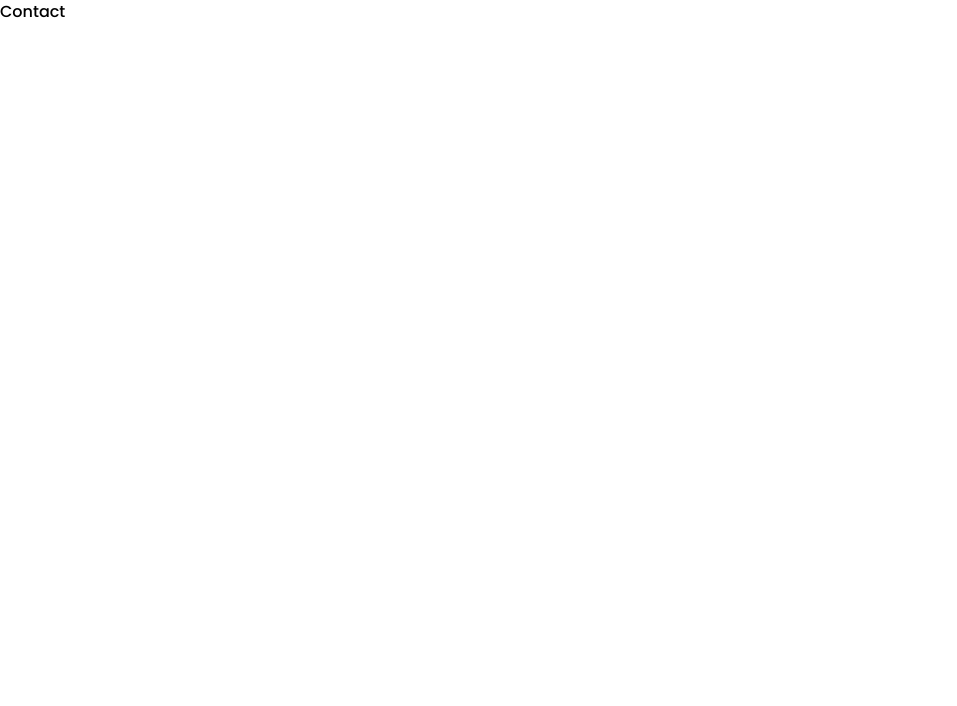
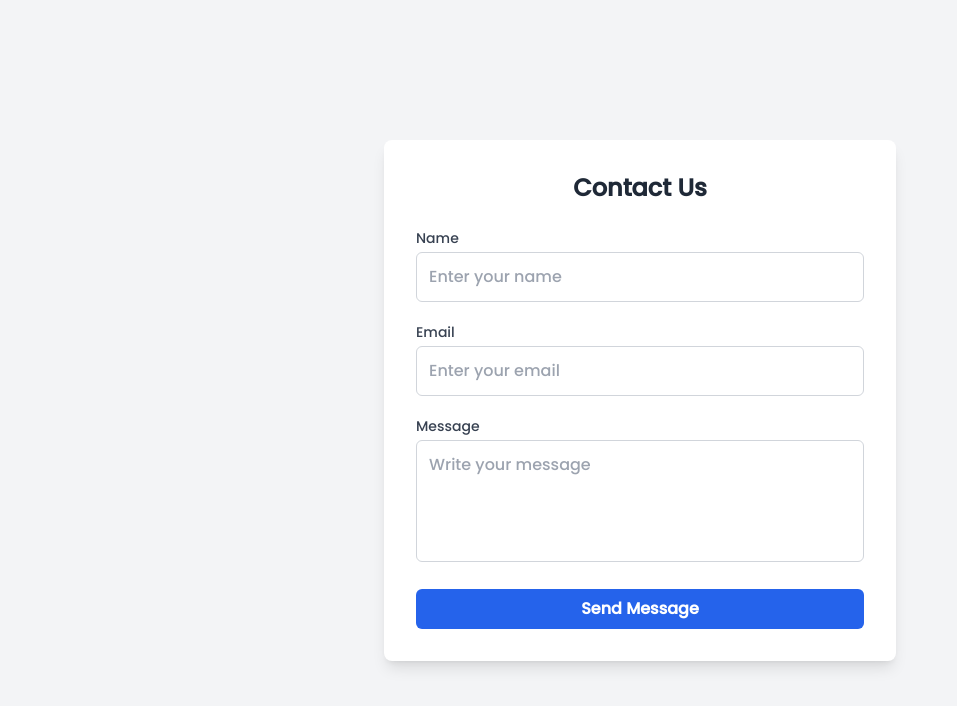
Before and after one commit to krishbit05/Book-Store, a React (Vite) app in the folder Frontend/: page /contact in a window 1280 px wide. Shown: the top 706 px of the page, without its empty margins (0-957 px from the left). Built offline with nearby package versions, Linux system fonts and the light colour scheme.

Commit message:
Contact page done!

```diff
--- a/Frontend/src/contact/Contact.jsx
+++ b/Frontend/src/contact/Contact.jsx
@@ -1,9 +1,47 @@
 import React from 'react'
 
 function Contact() {
-  return (
-    <div>Contact</div>
-  )
+    return (
+        <>
+            <div className="min-h-screen flex items-center justify-center bg-gray-100 dark:bg-gray-900 px-4">
+                <div className="bg-white dark:bg-gray-800 shadow-lg rounded-lg p-8 w-full max-w-lg">
+                    <h2 className="text-2xl font-bold mb-6 text-gray-800 dark:text-white text-center">Contact Us</h2>
+                    <form className="flex flex-col gap-5">
+                        <div>
+                            <label className="block mb-1 text-sm text-gray-700 dark:text-gray-300">Name</label>
+                            <input
+                                type="text"
+                                placeholder="Enter your name"
+                                className="w-full p-3 rounded-md border border-gray-300 dark:border-gray-600 bg-white dark:bg-gray-700 text-gray-800 dark:text-white focus:outline-none focus:ring-2 focus:ring-blue-500"
+                            />
+                        </div>
+                        <div>
+                            <label className="block mb-1 text-sm text-gray-700 dark:text-gray-300">Email</label>
+                            <input
+                                type="email"
+                                placeholder="Enter your email"
+                                className="w-full p-3 rounded-md border border-gray-300 dark:border-gray-600 bg-white dark:bg-gray-700 text-gray-800 dark:text-white focus:outline-none focus:ring-2 focus:ring-blue-500"
+                            />
+                        </div>
+                        <div>
+                            <label className="block mb-1 text-sm text-gray-700 dark:text-gray-300">Message</label>
+                            <textarea
+                                rows="4"
+                                placeholder="Write your message"
+                                className="w-full p-3 rounded-md border border-gray-300 dark:border-gray-600 bg-white dark:bg-gray-700 text-gray-800 dark:text-white focus:outline-none focus:ring-2 focus:ring-blue-500 resize-none"
+                            ></textarea>
+                        </div>
+                        <button
+                            type="submit"
+                            className="bg-blue-600 hover:bg-blue-700 text-white font-semibold py-2 px-4 rounded-md transition duration-300"
+                        >
+                            Send Message
+                        </button>
+                    </form>
+                </div>
+            </div>
+        </>
+    )
 }
 
 export default Contact
```
